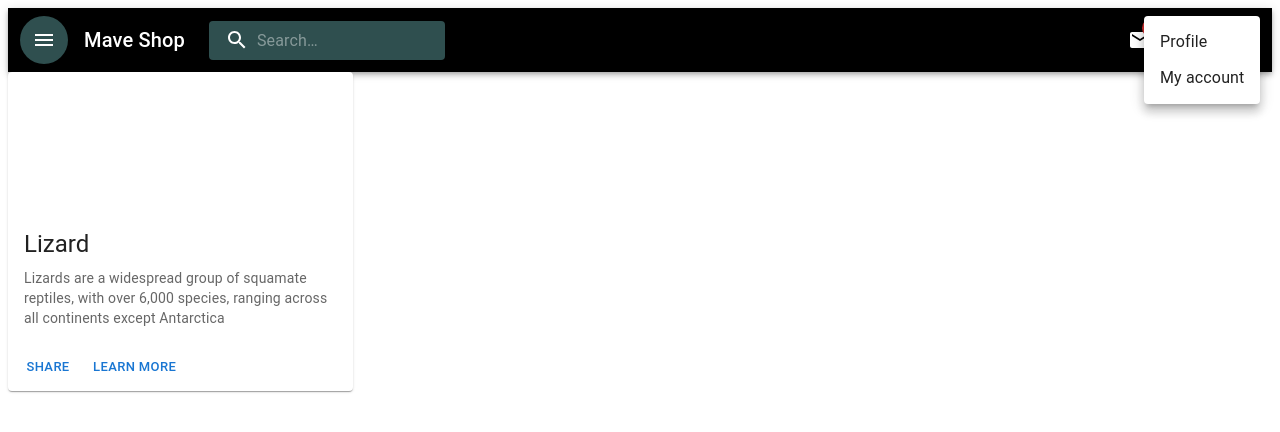
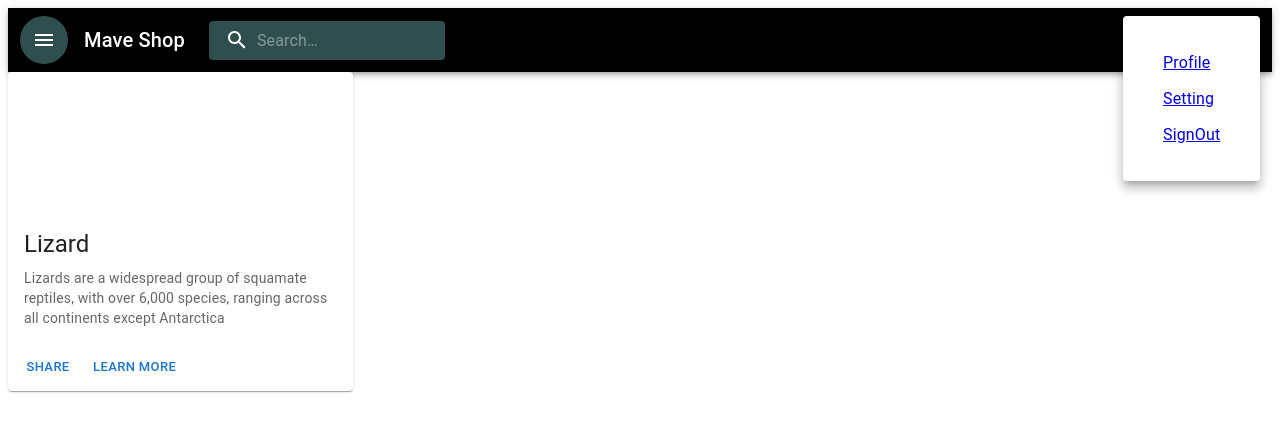
Before and after one commit to Saeb81/FinalProject, a React (Vite) app in the folder vite-project/: page /home in a window 1280 px wide. Both pictures are taken after a click on the button 1236 px from the left and 40 px from the top of the page. Shown: the top 432 px of the page. Built offline with nearby package versions, Linux system fonts and the light colour scheme.

Commit message:
23 commit

```diff
--- a/vite-project/src/pages/Home.tsx
+++ b/vite-project/src/pages/Home.tsx
@@ -15,11 +15,15 @@ import MailIcon from '@mui/icons-material/Mail';
 import NotificationsIcon from '@mui/icons-material/Notifications';
 import MoreIcon from '@mui/icons-material/MoreVert';
 import { blue } from '@mui/material/colors';
-import { Grid, Card, CardMedia, CardContent} from '@mui/material';
+import { Grid, Card, CardMedia, CardContent, Container} from '@mui/material';
 import React, { useState, useEffect } from 'react';
 import CardActions from '@mui/material/CardActions';
 import Button from '@mui/material/Button';
 
+import { Link } from 'react-router-dom';
+
+import { get } from '../utils/httpClient'
+import { post } from '../utils/httpClient'
 
 
 
@@ -90,6 +94,11 @@ export default function PrimarySearchAppBar() {
     setMobileMoreAnchorEl(event.currentTarget);
   };
 
+  const handleSignOut = () =>
+  {
+
+  }
+
   const menuId = 'primary-search-account-menu';
   const renderMenu = (
     <Menu
@@ -109,8 +118,12 @@ export default function PrimarySearchAppBar() {
       open={isMenuOpen}
       onClose={handleMenuClose}
     >
-      <MenuItem onClick={handleMenuClose}>Profile</MenuItem>
-      <MenuItem onClick={handleMenuClose}>My account</MenuItem>
+      <Container sx={{display:'flex' ,flexDirection: 'column' ,padding : '15%'}}>
+      <Link to = "/Profile"><MenuItem  onClick={handleMenuClose}>Profile</MenuItem></Link>
+      <Link to = "/Setting"> <MenuItem onClick={handleMenuClose}>Setting</MenuItem></Link>
+      <Link to="/"> <MenuItem onClick={handleMenuClose}>SignOut</MenuItem> </Link>
+      </Container>
+
     </Menu>
   );
 
@@ -178,6 +191,7 @@ export default function PrimarySearchAppBar() {
             edge="start"
             color="inherit"
             aria-label="open drawer"
+            // onClick={}
             sx={{ mr: 2 ,backgroundColor: 'darkslategray',}}
           >
             <MenuIcon />
@@ -227,7 +241,7 @@ export default function PrimarySearchAppBar() {
               <AccountCircle />
             </IconButton>
           </Box>
-          <Box sx={{ display: { xs: 'flex', md: 'none' } }}>
+          <Box sx={{ display: { xs: 'flex', md: 'none' }}}>
             <IconButton
               size="large"
               aria-label="show more"
```
Also changed, not shown: vite-project/src/pages/About Us/AboutUs.jsx (added), vite-project/src/pages/AddGame/AddGAme.jsx (added), vite-project/src/pages/Buy/Buy.jsx (added), vite-project/src/pages/Games/Games.jsx (added), vite-project/src/pages/Library/Library.jsx (added), vite-project/src/pages/Profile/Profile.jsx (added), vite-project/src/pages/Setting/Setting.jsx (added), vite-project/src/pages/Store/Store.jsx (added).
